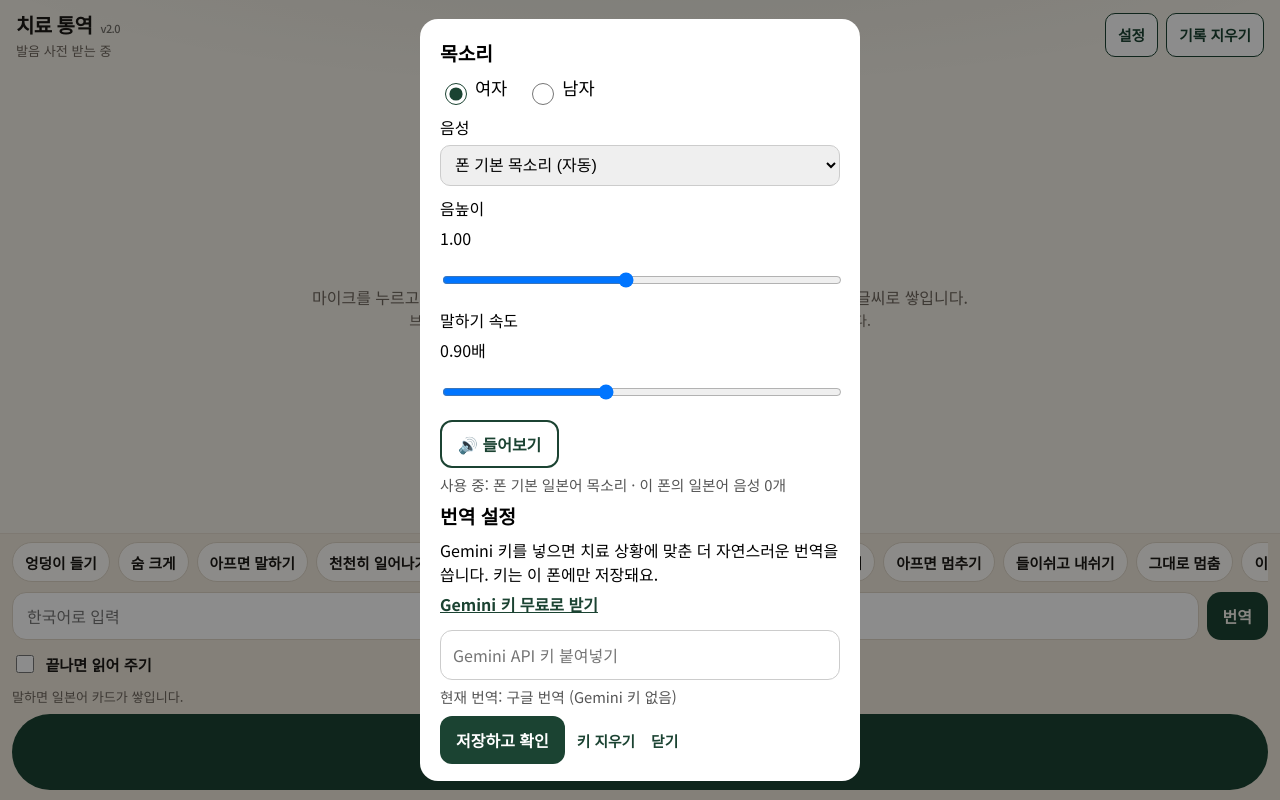
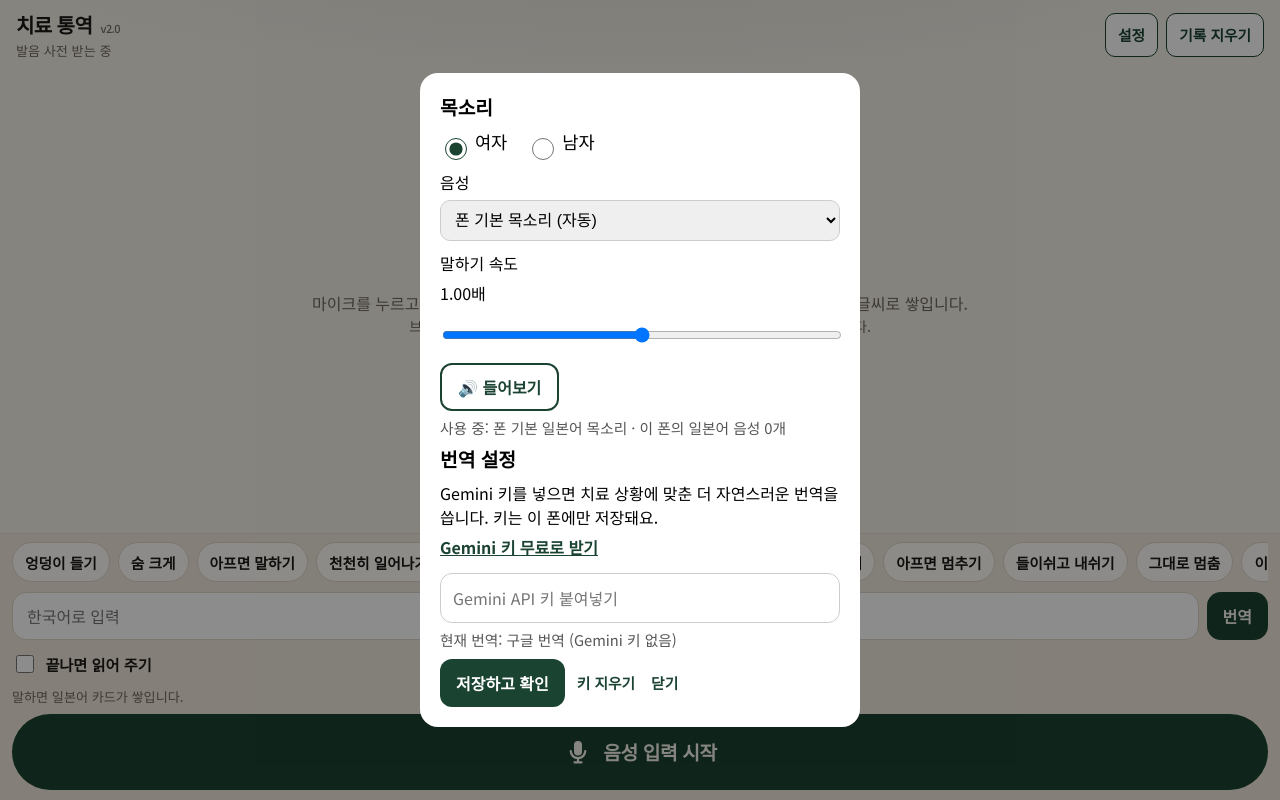
Before and after one commit to Mattkim91/jp-clinic-interpreter, a website built with Vite: page index.html in a window 1280 px wide. Both pictures are taken after a click on the button "설정". Built offline with nearby package versions, Linux system fonts and the light colour scheme; what kuromoji would draw is missing.

Commit message:
v2.0: 음높이 제거, 속도 기본 1.0, 카드 한 화면에 하나

```diff
--- a/index.html
+++ b/index.html
@@ -49,11 +49,8 @@
         <label class="voice-row">음성
           <select id="voice-select"><option value="">폰 기본 목소리 (자동)</option></select>
         </label>
-        <label class="voice-row">음높이 <span id="voice-pitch-value">1.00</span>
-          <input id="voice-pitch" type="range" min="0.5" max="1.6" step="0.05" value="1" />
-        </label>
-        <label class="voice-row">말하기 속도 <span id="voice-rate-value">0.90배</span>
-          <input id="voice-rate" type="range" min="0.5" max="1.5" step="0.05" value="0.9" />
+        <label class="voice-row">말하기 속도 <span id="voice-rate-value">1.00배</span>
+          <input id="voice-rate" type="range" min="0.5" max="1.5" step="0.05" value="1" />
         </label>
         <button id="test-voice" type="button" class="voice-test">🔊 들어보기</button>
         <p id="voice-note" class="engine-state"></p>
--- a/src/app.ts
+++ b/src/app.ts
@@ -3,7 +3,7 @@ import { detectPlatform, type PlatformInfo } from "./platform";
 import { politify } from "./polite";
 import { PRESETS, prepare } from "./prepare";
 import { hangulFromTokens } from "./reading";
-import { canSpeak, getChosenVoice, getSpeechRate, setSpeechRate, getVoiceGender, japaneseVoices, primeVoices, resolveVoice, setChosenPitch, setChosenVoice, setVoiceGender, speakJapanese, unlockSpeech, type VoiceGender } from "./speak";
+import { canSpeak, getChosenVoice, getSpeechRate, setSpeechRate, getVoiceGender, japaneseVoices, primeVoices, resolveVoice, setChosenVoice, setVoiceGender, speakJapanese, unlockSpeech, type VoiceGender } from "./speak";
 import { createListener, type ListenState } from "./speech";
 import { fetchJaRomaji, translateKoToJa } from "./translate";
 import { getGeminiKey, setGeminiKey, translateWithGemini } from "./gemini";
@@ -401,22 +401,18 @@ function setupSettings(): void {
   const voiceNote = document.querySelector<HTMLParagraphElement>("#voice-note");
   const radios = Array.from(document.querySelectorAll<HTMLInputElement>('input[name="voice-gender"]'));
   const voiceSelect = document.querySelector<HTMLSelectElement>("#voice-select");
-  const pitchInput = document.querySelector<HTMLInputElement>("#voice-pitch");
-  const pitchValue = document.querySelector<HTMLSpanElement>("#voice-pitch-value");
   const testVoice = document.querySelector<HTMLButtonElement>("#test-voice");
   const sample = () => speakJapanese("こんにちは。お尻を上げてください。");
   const showVoice = () => {
     const gender = getVoiceGender();
     for (const radio of radios) radio.checked = radio.value === gender;
-    const { voice, pitch, exact } = resolveVoice(gender);
+    const { voice, exact } = resolveVoice(gender);
     if (voiceSelect) {
       const chosen = getChosenVoice(gender);
       voiceSelect.replaceChildren(new Option("폰 기본 목소리 (자동)", ""));
       for (const v of japaneseVoices()) voiceSelect.add(new Option(v.name, v.name));
       voiceSelect.value = chosen && japaneseVoices().some((v) => v.name === chosen) ? chosen : "";
     }
-    if (pitchInput) pitchInput.value = String(pitch);
-    if (pitchValue) pitchValue.textContent = pitch.toFixed(2);
     if (!voiceNote) return;
     const count = japaneseVoices().length;
     voiceNote.textContent = voice
@@ -434,14 +430,6 @@ function setupSettings(): void {
   }
   voiceSelect?.addEventListener("change", () => {
     setChosenVoice(getVoiceGender(), voiceSelect.value);
-    showVoice();
-    sample();
-  });
-  pitchInput?.addEventListener("input", () => {
-    if (pitchValue) pitchValue.textContent = Number(pitchInput.value).toFixed(2);
-  });
-  pitchInput?.addEventListener("change", () => {
-    setChosenPitch(getVoiceGender(), Number(pitchInput.value));
     showVoice();
     sample();
   });
--- a/src/speak.ts
+++ b/src/speak.ts
@@ -84,8 +84,7 @@ export function resolveVoice(gender: VoiceGender = getVoiceGender()): { voice: S
   const chosenName = getChosenVoice(gender);
   const chosen = chosenName ? japaneseVoices().find((voice) => voice.name === chosenName) ?? null : null;
   const picked = chosen ? { voice: chosen, exact: true } : pickJapaneseVoice(gender);
-  const userPitch = getChosenPitch(gender);
-  const pitch = userPitch ?? (picked.exact ? 1 : gender === "male" ? 0.6 : 1.25);
+  const pitch = (picked.exact ? 1 : gender === "male" ? 0.6 : 1.25);
   return { ...picked, pitch };
 }
 
@@ -113,8 +112,8 @@ try {
   /* storage blocked */
 }
 
-const RATE_KEY = "chiryo.rate";
-export const DEFAULT_RATE = 0.9;
+const RATE_KEY = "chiryo.rate2";
+export const DEFAULT_RATE = 1;
 
 export function getSpeechRate(): number {
   try {
--- a/src/style.css
+++ b/src/style.css
@@ -386,3 +386,14 @@ h1 {
   line-height: 1.2;
 }
 .top-actions .text-btn:active { background: var(--green); color: #fff; }
+/* One card per screen; scroll up for earlier ones. */
+.log { scroll-snap-type: y mandatory; gap: 14px; padding-bottom: 6px; }
+.log .card {
+  min-height: calc(100% - 4px);
+  scroll-snap-align: end;
+  scroll-snap-stop: always;
+  display: flex;
+  flex-direction: column;
+  justify-content: center;
+}
+.log .card .speak { top: 16px; }
```
